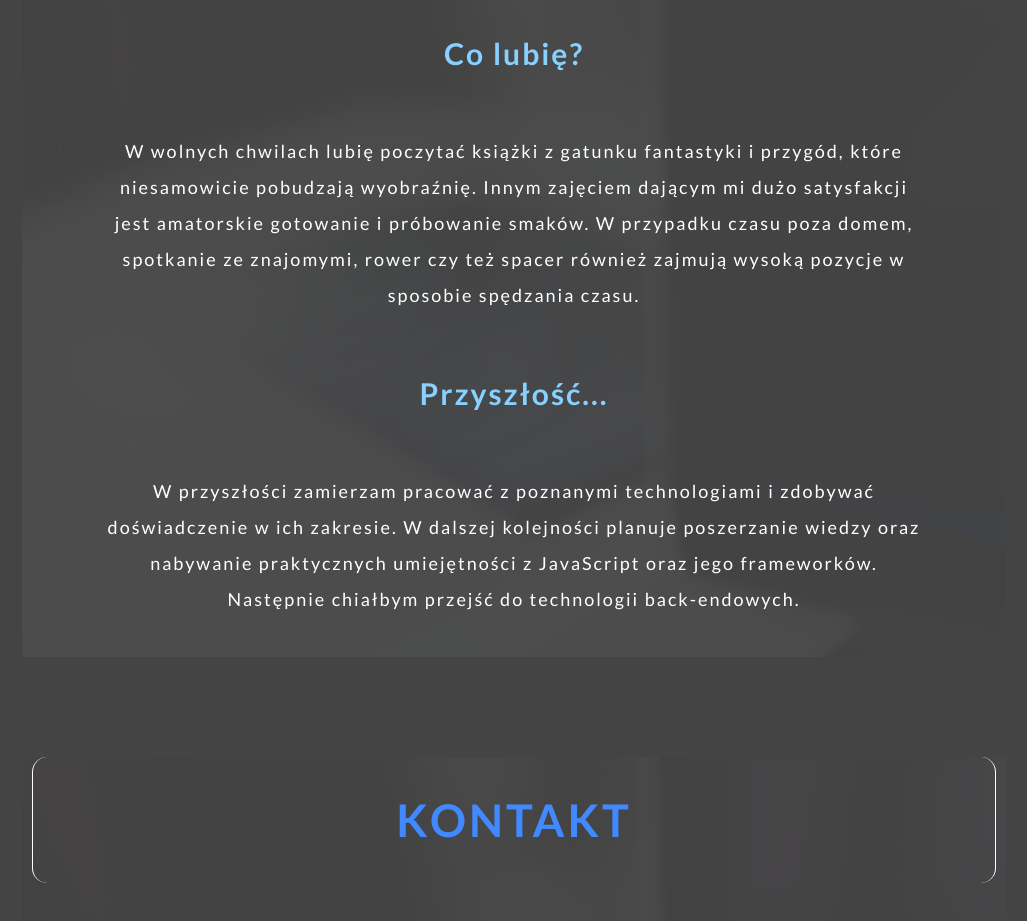
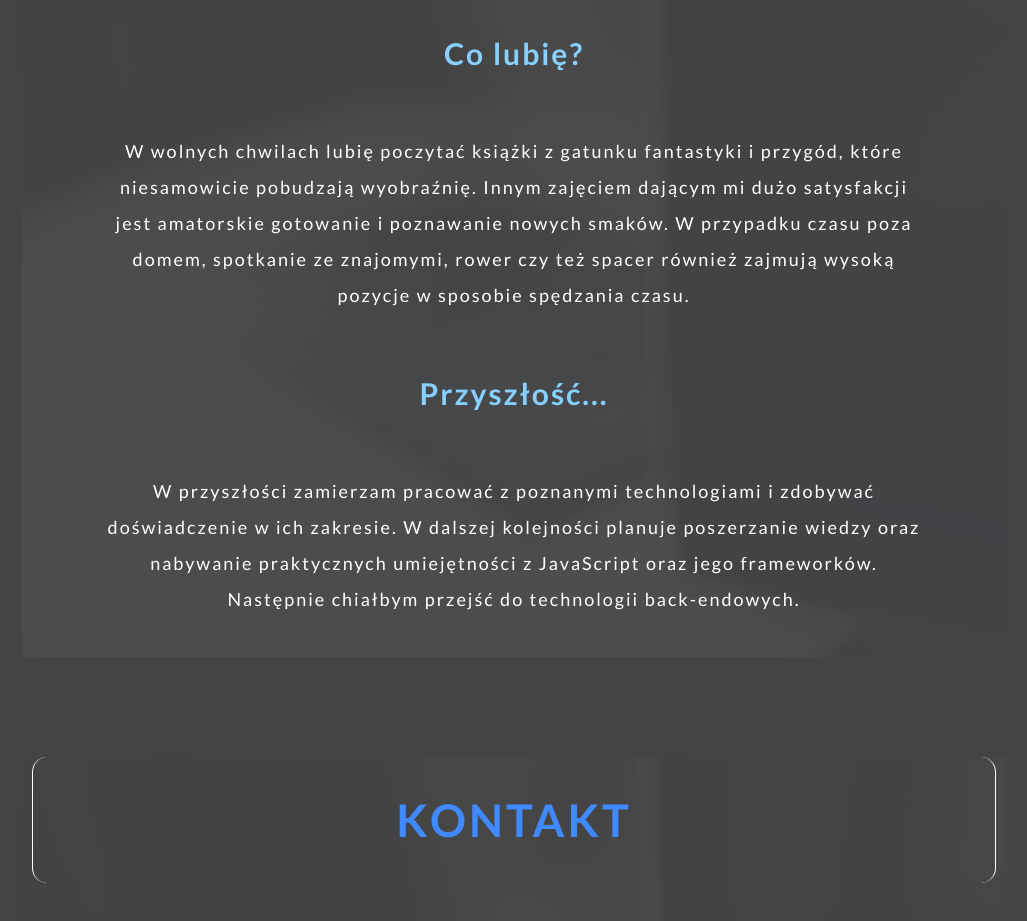
Before and after one commit to AndrzejLem/Portfolio-Andrzej-Lemiesz, a plain HTML site: page index.html in a window 1280 px wide. Shown: the part 4175-5096 px from the top of the page, without its empty margins (126-1153 px from the left). Drawn offline with nearby package versions, Linux system fonts and the light colour scheme.

Commit message:
Update index.html

```diff
--- a/index.html
+++ b/index.html
@@ -159,7 +159,7 @@
 
             <div class="content">
                 <h3 data-aos="fade-up" data-aos-duration="1000" data-aos-delay="300">Co lubię?</h3>
-                <p data-aos="fade-up" data-aos-duration="1000" data-aos-delay="400">W wolnych chwilach lubię poczytać książki z gatunku fantastyki i przygód, które niesamowicie pobudzają wyobraźnię. Innym zajęciem dającym mi dużo satysfakcji jest amatorskie gotowanie i próbowanie smaków. W przypadku czasu poza domem, spotkanie ze znajomymi, rower czy też spacer również zajmują wysoką pozycje w sposobie spędzania czasu.</p>
+                <p data-aos="fade-up" data-aos-duration="1000" data-aos-delay="400">W wolnych chwilach lubię poczytać książki z gatunku fantastyki i przygód, które niesamowicie pobudzają wyobraźnię. Innym zajęciem dającym mi dużo satysfakcji jest amatorskie gotowanie i poznawanie nowych smaków. W przypadku czasu poza domem, spotkanie ze znajomymi, rower czy też spacer również zajmują wysoką pozycje w sposobie spędzania czasu.</p>
 
                 <h3 data-aos="fade-up" data-aos-duration="1000" data-aos-delay="500">Przyszłość...</h3>
                 <p data-aos="fade-up" data-aos-duration="1000" data-aos-delay="600">W przyszłości zamierzam pracować z poznanymi technologiami i zdobywać doświadczenie w ich zakresie. W dalszej kolejności planuje poszerzanie wiedzy oraz nabywanie praktycznych umiejętności z JavaScript oraz jego frameworków. Następnie chiałbym  przejść do technologii back-endowych. </p>
```
